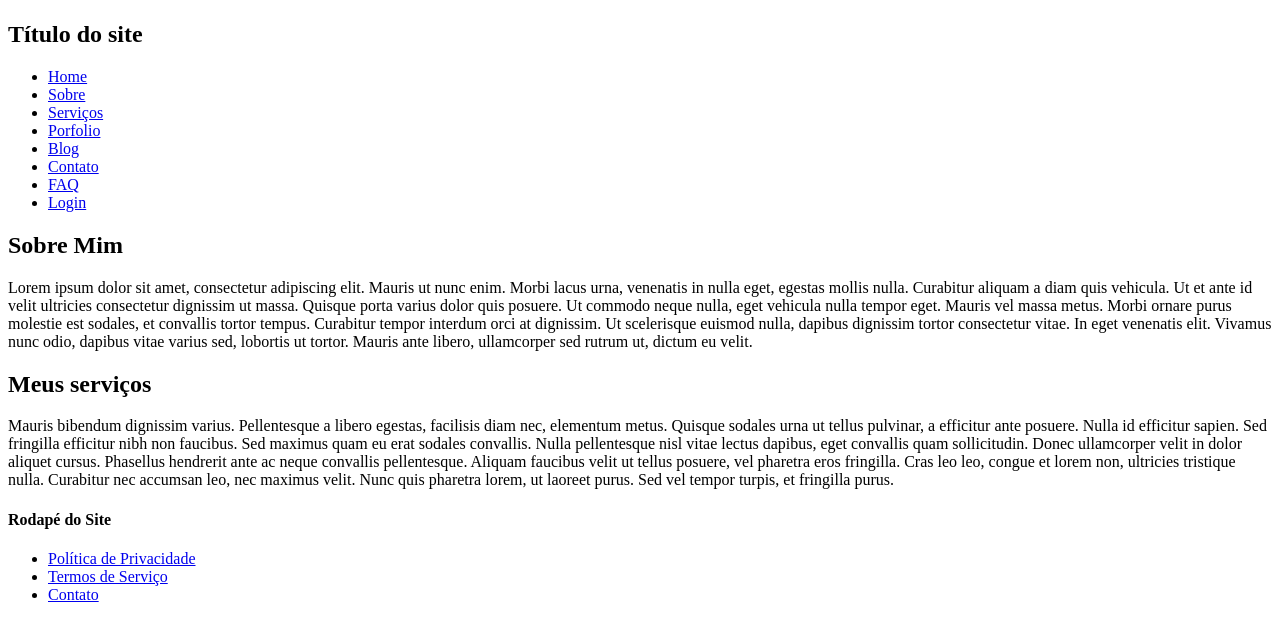
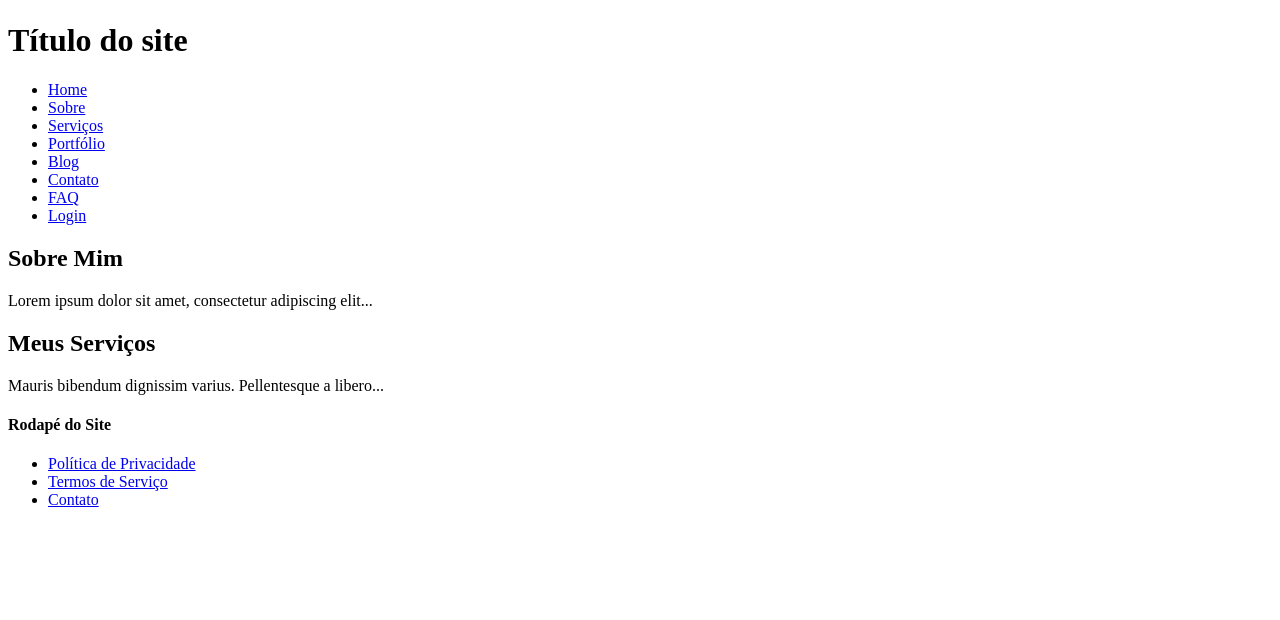
Before and after one commit to mulliru/Aula05-09-RWD, a plain HTML site: page exercicio-header-footer-nav.html in a window 1280 px wide. Shown: the part 311-931 px from the top of the page. After the commit the page ends 836 px from the top, so only its background shows below. Drawn offline with Linux system fonts and the light colour scheme.

Commit message:
arrumando 3.0

```diff
--- a/exercicio-header-footer-nav.html
+++ b/exercicio-header-footer-nav.html
@@ -13,26 +13,25 @@ Feito   8. Use elementos HTML semânticos para estruturar ambos os menus.
 Feito   9. Adicione comentários explicando suas escolhas de elementos semânticos.
 
 -->
-<!Doctype html>
-<html>
-
+<!DOCTYPE html>
+<html lang="pt-BR">
 <head>
-    <!-- Metadados (inforamções, links externos etc)-->
+    <!-- Metadados (informações, links externos, etc.) -->
     <meta charset="UTF-8">
     <meta name="author" content="Murillo Ferreira">
     <title>Exercício do header</title>
 </head>
 <body>
-    <!--Iniciando e utilizando o header-->
+    <!-- Iniciando e utilizando o header -->
     <header>
-        <img src="https://rdironworks.com/wp-content/uploads/2017/12/dummy-200x200.png" alt="Imagem representativa de futura logo no tamanho de 200 pixels por 200 pixels">
-        <h2>Título do site</h2> <!-- Lista ordenada, logo com descrição para inclusão e título do site   -->
+        <img src="https://rdironworks.com/wp-content/uploads/2017/12/dummy-200x200.png" alt="Logo do site com 200x200 pixels">
+        <h1>Título do site</h1>
         <nav>
             <ul>
                 <li><a href="#">Home</a></li>
                 <li><a href="#">Sobre</a></li>
                 <li><a href="#">Serviços</a></li>
-                <li><a href="#">Porfolio</a></li>
+                <li><a href="#">Portfólio</a></li>
                 <li><a href="#">Blog</a></li>
                 <li><a href="#">Contato</a></li>
                 <li><a href="#">FAQ</a></li>
@@ -41,15 +40,16 @@ Feito   9. Adicione comentários explicando suas escolhas de elementos semântic
         </nav>
     </header>
 
-    <main> <!--Dentro do conteudo principal do site eu decidi dar espaço para uma aba de sobre mim e meus serviços-->
+    <main>
         <h2>Sobre Mim</h2>
-        <p>Lorem ipsum dolor sit amet, consectetur adipiscing elit. Mauris ut nunc enim. Morbi lacus urna, venenatis in nulla eget, egestas mollis nulla. Curabitur aliquam a diam quis vehicula. Ut et ante id velit ultricies consectetur dignissim ut massa. Quisque porta varius dolor quis posuere. Ut commodo neque nulla, eget vehicula nulla tempor eget. Mauris vel massa metus. Morbi ornare purus molestie est sodales, et convallis tortor tempus. Curabitur tempor interdum orci at dignissim. Ut scelerisque euismod nulla, dapibus dignissim tortor consectetur vitae. In eget venenatis elit. Vivamus nunc odio, dapibus vitae varius sed, lobortis ut tortor. Mauris ante libero, ullamcorper sed rutrum ut, dictum eu velit.</p>
-        <h2>Meus serviços</h2>
-        <p>Mauris bibendum dignissim varius. Pellentesque a libero egestas, facilisis diam nec, elementum metus. Quisque sodales urna ut tellus pulvinar, a efficitur ante posuere. Nulla id efficitur sapien. Sed fringilla efficitur nibh non faucibus. Sed maximus quam eu erat sodales convallis. Nulla pellentesque nisl vitae lectus dapibus, eget convallis quam sollicitudin. Donec ullamcorper velit in dolor aliquet cursus. Phasellus hendrerit ante ac neque convallis pellentesque. Aliquam faucibus velit ut tellus posuere, vel pharetra eros fringilla. Cras leo leo, congue et lorem non, ultricies tristique nulla. Curabitur nec accumsan leo, nec maximus velit. Nunc quis pharetra lorem, ut laoreet purus. Sed vel tempor turpis, et fringilla purus.</p>
+        <p>Lorem ipsum dolor sit amet, consectetur adipiscing elit...</p>
+
+        <h2>Meus Serviços</h2>
+        <p>Mauris bibendum dignissim varius. Pellentesque a libero...</p>
     </main>
 
     <footer>
-        <h4>Rodapé do Site</h4> <!--Utilizei o h4 para ser um letra bem pequena e após isso inseri uma lista navegavel dentro do footer-->
+        <h4>Rodapé do Site</h4>
         <nav>
             <ul>
                 <li><a href="#">Política de Privacidade</a></li>
@@ -58,6 +58,5 @@ Feito   9. Adicione comentários explicando suas escolhas de elementos semântic
             </ul>
         </nav>
     </footer>
-
 </body>
 </html>
```
